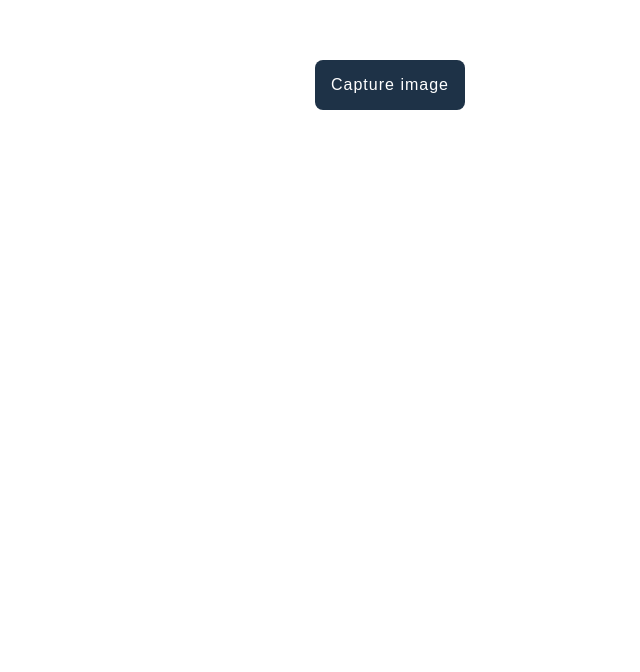
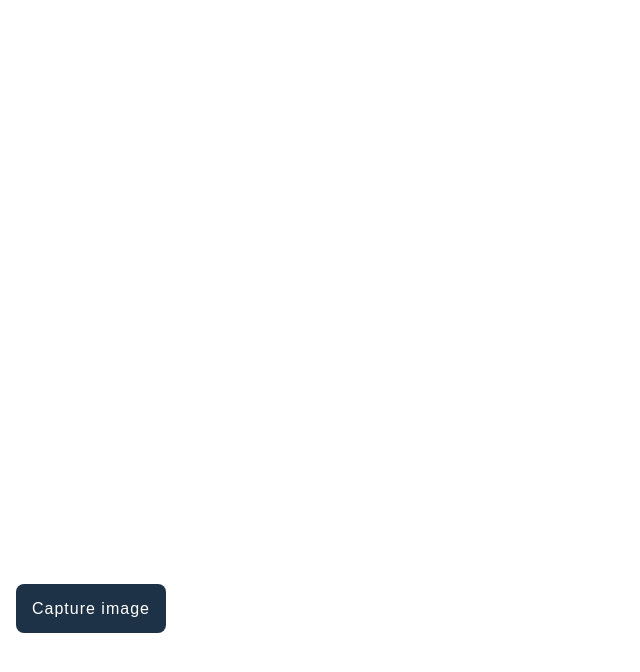
Before and after one commit to frontendops/photo-upload-ui, a React (Vite) app: page / in a window 1280 px wide. Shown: the part 1847-2519 px from the top of the page, without its empty margins (0-640 px from the left). Built offline with nearby package versions, Linux system fonts and the light colour scheme; a web font is replaced by a local one.

Commit message:
Image capture logic and styling updates

```diff
--- a/src/App.css
+++ b/src/App.css
@@ -85,8 +85,9 @@ main {
 
 .main-content-photo-header {
     display: flex;
-    flex-direction: column;
-    align-items: center;
+    flex-direction: row;
+    align-items: baseline;
+    justify-content: space-between;
 }
 
 .main-content-photo-header h3 {
@@ -95,12 +96,14 @@ main {
 }
 
 #main-content-container {
-    margin-top: -600px;
+    /* margin-top: -600px; */
     height: 300px;
     background: #fff;
     display: flex;
+    flex-direction: column;
     justify-content: center;
     align-content: center;
+    padding: 16px
 }
 
 .photo-capture-label {
@@ -112,8 +115,17 @@ main {
     border-radius: 8px;
 }
 
+.photo-capture-label.submit {
+    background-color: #32471e;
+}
+
+.photo-capture-label.disabled {
+    background-color: lightgray;
+}
+
 #photo-capture {
 visibility: hidden;
+width: 0px;
 }
 
 /* Mobile size */
@@ -130,6 +142,15 @@ visibility: hidden;
 
     .photo-service {
         font-size: 1rem;
+    }
+
+    .image-list-container {
+        /* max-width: 500px; */
+        padding-top: 32px;
+    }
+
+    .MuiImageList-root {
+        width: 100% !important;
     }
 }
 
--- a/src/PhotoCapture.tsx
+++ b/src/PhotoCapture.tsx
@@ -2,22 +2,33 @@ import { ImageList, ImageListItem } from "@mui/material";
 import "./App.css";
 import { useState } from "react";
 
-
+const maxPhotos: number = 1;
 
 function PhotoCapture() {
   const [images, setImages] = useState<string[]>([]);
 
   const handleFileUpload = (e: React.ChangeEvent<HTMLInputElement>) => {
     if (e.target !== null && e.target.files) {
-        const fileList: FileList = e.target.files
-        setImages(prevList => ([...prevList, URL.createObjectURL(fileList[0])]))
+      const fileList: FileList = e.target.files;
+      if (fileList.length) {
+        setImages((prevList) => [
+          ...prevList,
+          URL.createObjectURL(fileList[0]),
+        ]);
+      }
     }
-  }
+  };
 
   return (
-      <section id="main-content-container">
-        <div className="main-content-photo-header">
-          <label htmlFor="photo-capture" className="photo-capture-label">
+    <section id="main-content-container">
+      <div className="main-content-photo-header">
+        <div>
+          <label
+            htmlFor="photo-capture"
+            className={`photo-capture-label ${
+              images.length >= maxPhotos ? "disabled" : ""
+            }`}
+          >
             Capture image
           </label>
           <input
@@ -26,11 +37,16 @@ function PhotoCapture() {
             id="photo-capture"
             accept="image/*"
             capture="environment"
+            disabled={images.length >= maxPhotos}
             onChange={handleFileUpload}
           />
         </div>
-        <div>
-        <ImageList sx={{ width: 500, height: 450 }} cols={3} rowHeight={164}>
+        {images.length >= maxPhotos ? (
+          <div className="photo-capture-label submit">Submit images</div>
+        ) : null}
+      </div>
+      <div className="image-list-container">
+        <ImageList sx={{ width: 500, height: 400 }} cols={3} rowHeight={164}>
           {images.map((image, idx) => (
             <ImageListItem key={image}>
               <img
@@ -42,8 +58,8 @@ function PhotoCapture() {
             </ImageListItem>
           ))}
         </ImageList>
-        </div>
-      </section>
+      </div>
+    </section>
   );
 }
 
```
Also changed, not shown: 1 other file (tests, documents, lock files or other folders).
